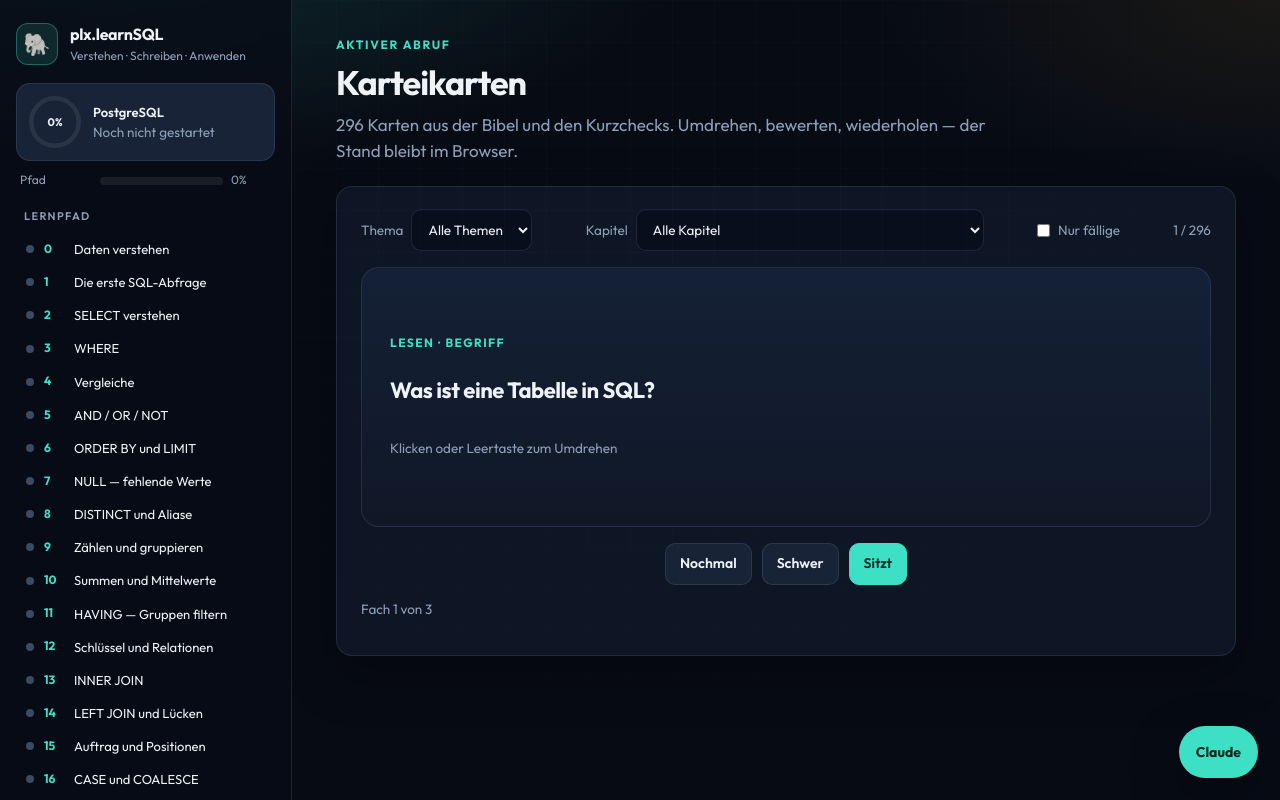
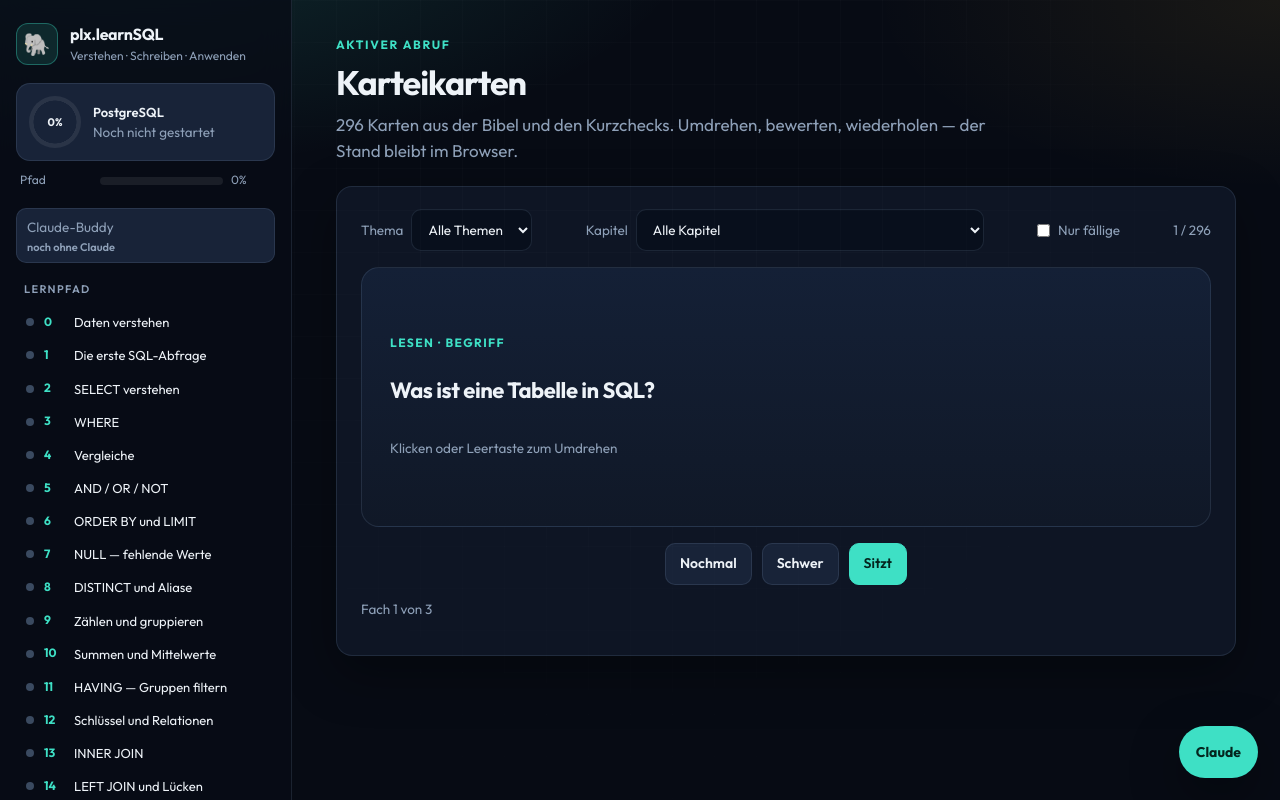
Before and after one commit to Roxeraf/Postgre-SQL-Learning-, a Flask app: page /cards in a window 1280 px wide. Run offline with Flask 3, Linux system fonts and the light colour scheme; data that the repository does not hold is empty; parts of the project's set-up code (start-up, migrations or seed data) failed here and were passed over; some libraries are stand-ins or nearby versions.

Commit message:
Pin Claude-Buddy at the top of the sidebar
The Werkzeuge block sat below the long lesson list, so the buddy
entry was easy to miss. It now sits under the progress card on every
page, with a little extra space so the floating Claude button does
not cover the rail action.

Co-authored-by: Roxeraf <Roxeraf@users.noreply.github.com>

```diff
--- a/app/static/css/style.css
+++ b/app/static/css/style.css
@@ -1406,7 +1406,15 @@ details.mcp-setup[open] > summary::after { content: "Verbergen"; }
 .model-buddy {
   margin-top: 12px;
   width: 100%;
+  margin-bottom: 64px;
 }
+
+.buddy-nav-top {
+  margin: 0 0 18px;
+  border: 1px solid var(--border);
+  background: var(--panel-2);
+}
+.buddy-nav-top:hover { border-color: var(--border-strong); }
 
 .buddy-fab {
   position: fixed;
--- a/app/templates/base.html
+++ b/app/templates/base.html
@@ -7,7 +7,7 @@
 <link rel="preconnect" href="https://fonts.googleapis.com">
 <link rel="preconnect" href="https://fonts.gstatic.com" crossorigin>
 <link href="https://fonts.googleapis.com/css2?family=IBM+Plex+Mono:wght@400;500;600&family=Outfit:wght@400;500;600;700&display=swap" rel="stylesheet">
-<link rel="stylesheet" href="/static/css/style.css?v=26">
+<link rel="stylesheet" href="/static/css/style.css?v=27">
 <script src="/static/js/vendor/marked.min.js?v=1"></script>
 </head>
 <body>
@@ -34,6 +34,14 @@
     <div class="skill-pair" id="skill-pair">
       <div class="skill-row"><span>Pfad</span><span class="skill-bar"><i id="bar-sql" style="width:0%"></i></span><span id="pct-sql">0%</span></div>
     </div>
+    <button class="tool-link tool-link-stack js-buddy-open buddy-nav-top" type="button" id="nav-buddy">
+      <span>Claude-Buddy</span>
+      {% if mcp_status and mcp_status.installed %}
+      <span class="mcp-nav-status is-on">fragt und erklärt</span>
+      {% else %}
+      <span class="mcp-nav-status is-off">noch ohne Claude</span>
+      {% endif %}
+    </button>
 
     <p class="nav-label">Lernpfad</p>
     <ol class="lesson-list">
@@ -58,14 +66,6 @@
         <span class="mcp-nav-status is-off">MCP · nicht installiert</span>
         {% endif %}
       </a>
-      <button class="tool-link tool-link-stack js-buddy-open" type="button" id="nav-buddy">
-        <span>Claude-Buddy</span>
-        {% if mcp_status and mcp_status.installed %}
-        <span class="mcp-nav-status is-on">fragt und erklärt</span>
-        {% else %}
-        <span class="mcp-nav-status is-off">noch ohne Claude</span>
-        {% endif %}
-      </button>
       <a class="tool-link {{ 'active' if active_tool == 'wissen' else '' }}" href="/wissen">Wissensbasis</a>
       <a class="tool-link {{ 'active' if active_tool == 'cards' else '' }}" href="/cards">Karteikarten</a>
       <button class="tool-link" type="button" id="open-schema">Alle Tabellen</button>
```
